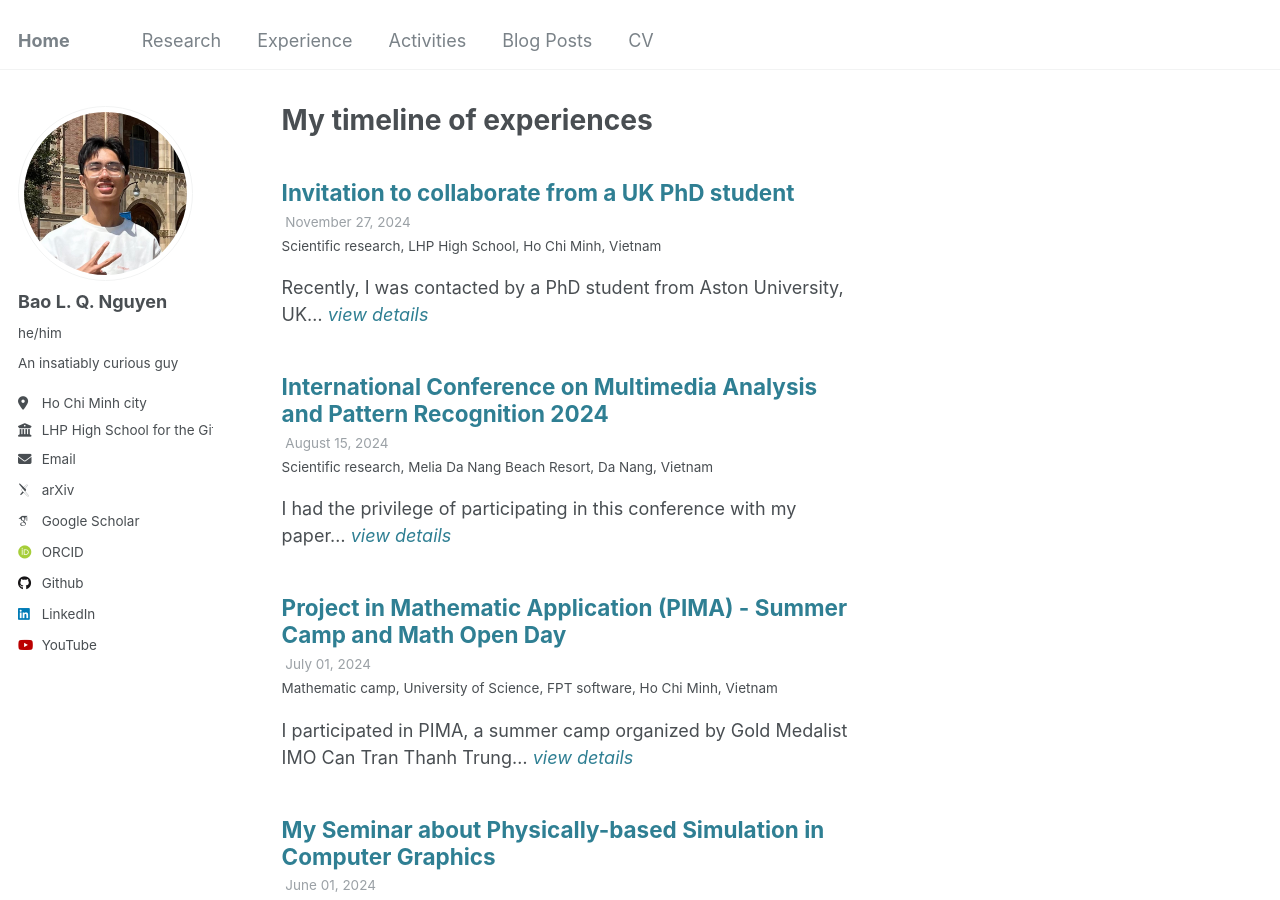
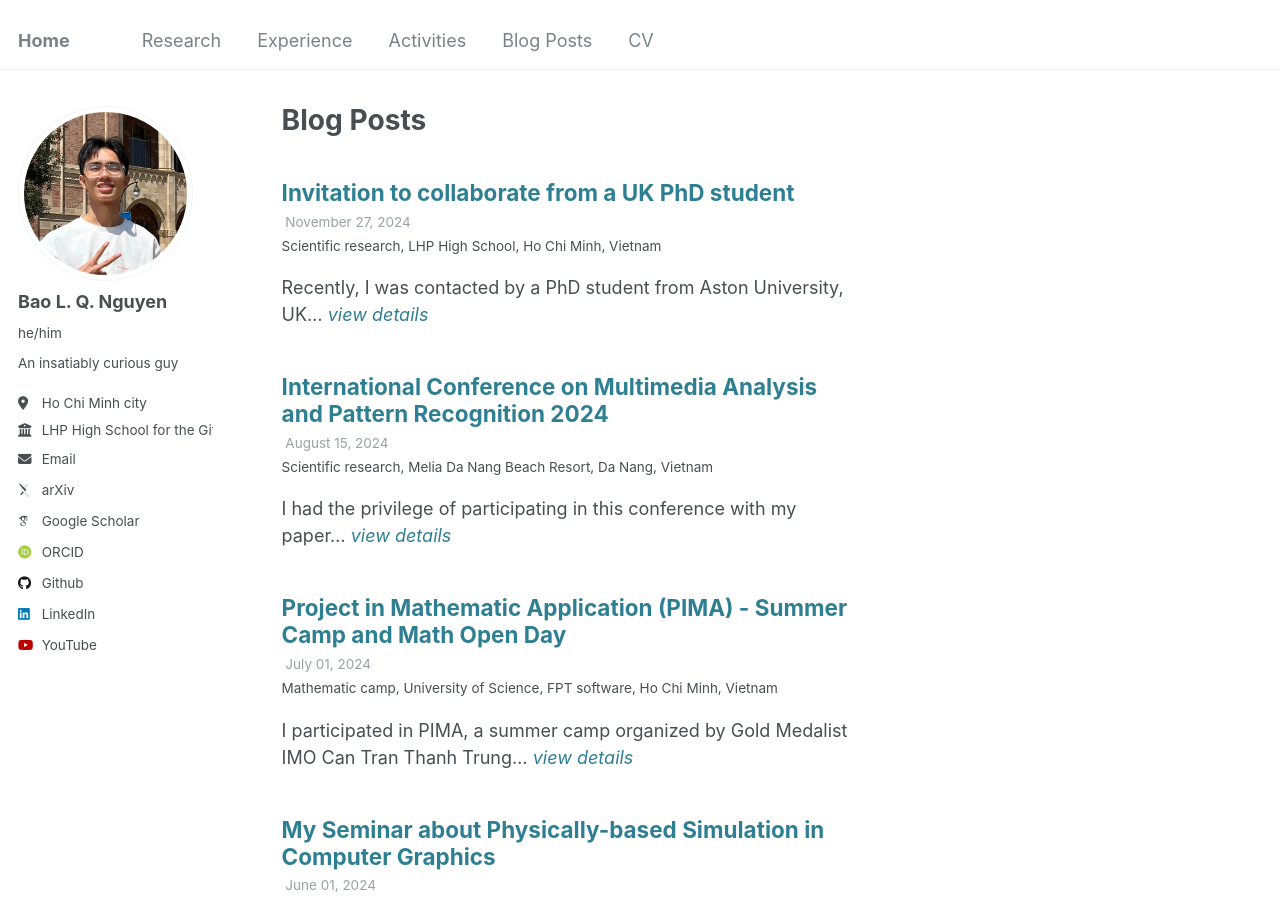
Before and after one commit to kyle-paul/kyle-paul.github.io, a Jekyll site: the page built from _pages/talks.html, in a window 1280 px wide and 900 px high. Built offline with Jekyll 4.4.1, drawn with Linux system fonts in a browser that asks for light colours; some web fonts are replaced.

Commit message:
fix text presentation

```diff
--- a/_pages/talks.html
+++ b/_pages/talks.html
@@ -1,6 +1,6 @@
 ---
 layout: archive
-title: "My timeline of experiences"
+title: "Blog Posts"
 permalink: /talks/
 author_profile: true
 ---
```
Also changed, not shown: _activities/6.internship.md (+1 -1 lines).
